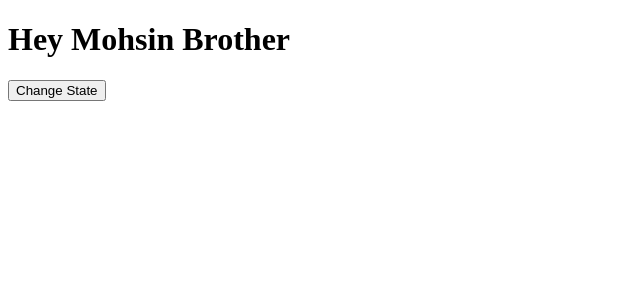
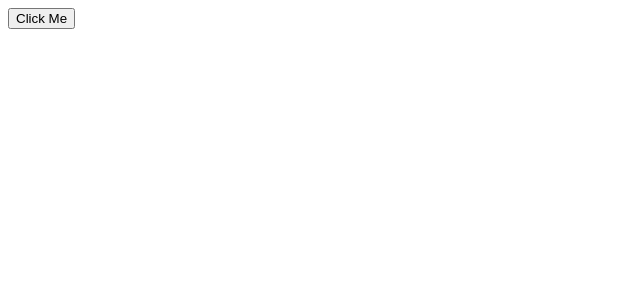
Before and after one commit to mohsinsaleheen1/React-Practice-Basic-to-Advance-, a React (Vite) app in the folder ClassComponent/: page / in a window 1280 px wide. Shown: the top 300 px of the page, without its empty margins (0-640 px from the left). Built offline with nearby package versions, Linux system fonts and the light colour scheme.

Commit message:
Pass Propsmethod

```diff
--- a/ClassComponent/src/components/ChildClass.jsx
+++ b/ClassComponent/src/components/ChildClass.jsx
@@ -1,14 +1,26 @@
 import React, { Component } from "react";
 
 export default class ChildClass extends Component {
-  componentWillUnmount() {
-    console.log("componentWillUnmount Called");
-  }
   render() {
     return (
       <div>
-        <h1>Hey Mohsin Brother</h1>
+        <button onClick={()=>this.props.pMethod("Mohsin","Saleheen")}>Click Me</button>
       </div>
     );
   }
 }
+
+// import React, { Component } from "react";
+
+// export default class ChildClass extends Component {
+//   componentWillUnmount() {
+//     console.log("componentWillUnmount Called");
+//   }
+//   render() {
+//     return (
+//       <div>
+//         <h1>Hey Mohsin Brother</h1>
+//       </div>
+//     );
+//   }
+// }
--- a/ClassComponent/src/components/ParentClass.jsx
+++ b/ClassComponent/src/components/ParentClass.jsx
@@ -2,26 +2,42 @@ import React, { Component } from "react";
 import ChildClass from "./ChildClass";
 
 export default class ParentClass extends Component {
-
-  constructor(props) {
-    super(props);
-
-    this.state = {
-      active: true,
-    };
-  }
-  changeState = () => {
-    this.setState({
-      active: false,
-    });
+  parentMethod = (fname, lname) => {
+    alert(`Ha bhai ${fname} ${lname}`);
   };
   render() {
     return (
       <div>
-        {/* <ChildClass /> */}
-        {this.state.active ? <ChildClass /> : <h1>Component Deleted</h1>}
-        <button onClick={this.changeState}>Change State</button>
+        <ChildClass pMethod={this.parentMethod} />
       </div>
     );
   }
 }
+
+// import React, { Component } from "react";
+// import ChildClass from "./ChildClass";
+
+// export default class ParentClass extends Component {
+
+//   constructor(props) {
+//     super(props);
+
+//     this.state = {
+//       active: true,
+//     };
+//   }
+//   changeState = () => {
+//     this.setState({
+//       active: false,
+//     });
+//   };
+//   render() {
+//     return (
+//       <div>
+//         {/* <ChildClass /> */}
+//         {this.state.active ? <ChildClass /> : <h1>Component Deleted</h1>}
+//         <button onClick={this.changeState}>Change State</button>
+//       </div>
+//     );
+//   }
+// }
```
